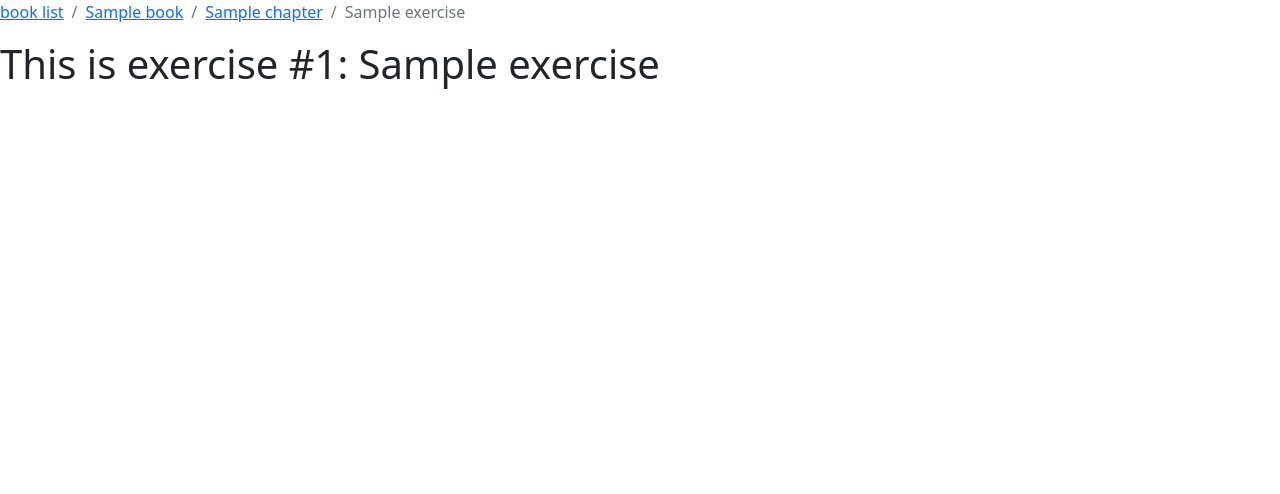
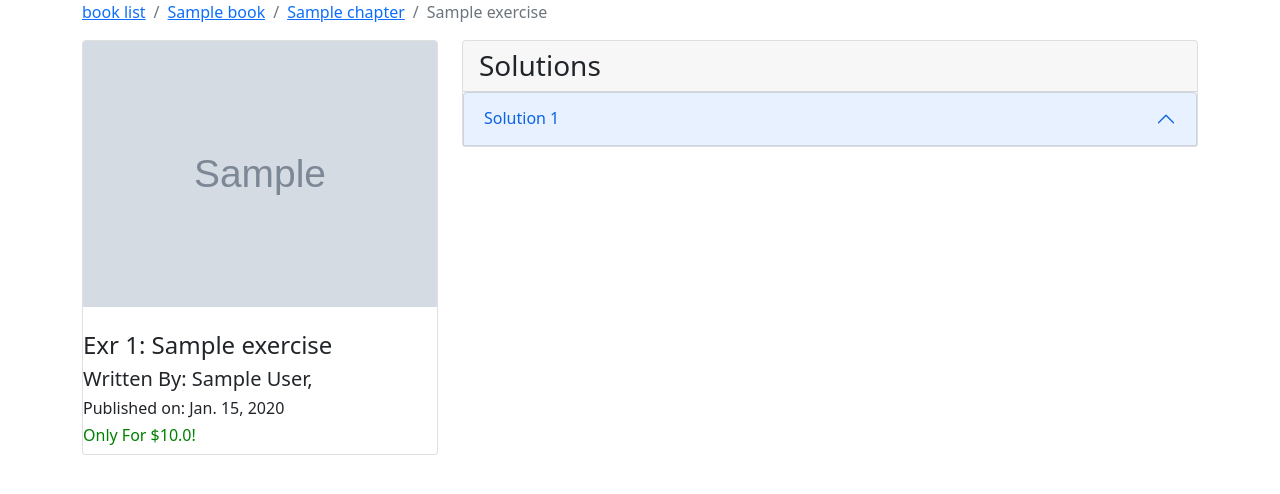
Before and after one commit to Blackice21/my_ecommerce_app, a Django app: a page that uses templates/base.html in a window 1280 px wide. Shown: the top 494 px of the page. Run offline with Django 3.2, Linux system fonts and the light colour scheme; tables that the repository leaves empty hold one stand-in row (values such as "Sample post"); grey boxes marked "Sample" are stand-in pictures; some libraries are stand-ins or nearby versions.

Commit message:
styled all detail pages

```diff
--- a/books/models.py
+++ b/books/models.py
@@ -68,6 +68,7 @@ class Exercise(models.Model):
                 })
 
 class Solution(models.Model):
+    sol_number = models.IntegerField(default=1)
     exercise = models.ForeignKey(Exercise, on_delete=models.CASCADE)
     image = models.ImageField()
 
--- a/books/urls.py
+++ b/books/urls.py
@@ -4,6 +4,6 @@ from . import views
 urlpatterns = [
     path('', views.book_list, name='book_list'),
     path('<slug>', views.book_detail, name='book_detail'),
-    path('<book_slug>/<chapter_number>', views.chapter_detail, name='chapter_detail'),
-    path('<book_slug>/<chapter_number>/<chapter_title>/<ex_number>', views.exercise_detail, name='exercise_detail'),
+    path('<book_slug>/<int:chapter_number>', views.chapter_detail, name='chapter_detail'),
+    path('<book_slug>/<int:chapter_number>/<chapter_title>/<int:ex_number>', views.exercise_detail, name='exercise_detail'),
 ]
--- a/templates/base.html
+++ b/templates/base.html
@@ -6,14 +6,15 @@
     <title>{% block title %}{% endblock title %}</title>
 </head>
 <body>
-
+     <div class="container">
       <nav aria-label="breadcrumb">
         <ol class="breadcrumb">
           {%block breadcrumb%}{% endblock breadcrumb %}
         </ol>
       </nav>
-
-    {% block content %}{% endblock content %}
-    <script src="https://cdn.jsdelivr.net/npm/bootstrap@5.0.0-beta1/dist/js/bootstrap.bundle.min.js" integrity="sha384-ygbV9kiqUc6oa4msXn9868pTtWMgiQaeYH7/t7LECLbyPA2x65Kgf80OJFdroafW" crossorigin="anonymous"></script>
+      {% block content %}{% endblock content %}
+     </div>
+    <script src="https://cdn.jsdelivr.net/npm/@popperjs/core@2.5.4/dist/umd/popper.min.js" integrity="sha384-q2kxQ16AaE6UbzuKqyBE9/u/KzioAlnx2maXQHiDX9d4/zp8Ok3f+M7DPm+Ib6IU" crossorigin="anonymous"></script>
+    <script src="https://cdn.jsdelivr.net/npm/bootstrap@5.0.0-beta1/dist/js/bootstrap.min.js" integrity="sha384-pQQkAEnwaBkjpqZ8RU1fF1AKtTcHJwFl3pblpTlHXybJjHpMYo79HY3hIi4NKxyj" crossorigin="anonymous"></script>
 </body>
 </html>
--- a/templates/exercise_detail.html
+++ b/templates/exercise_detail.html
@@ -7,5 +7,41 @@
     <li class="breadcrumb-item active">{{exercise.title}}</li>
 {% endblock breadcrumb %}
 {% block content %}
-<h1>This is exercise #{{exercise.exercise_number}}: {{exercise.title}}</h1>
+
+<div class='row'>
+    <div class="main col-md-4" >
+        <div class='card'>
+            <img src="{{exercise.chapter.book.cover.url}}" class="card-img-top" alt="...">
+            <br/>
+            <h4 class="card-title">Exr {{exercise.exercise_number}}: {{exercise.title}}</h4>
+            {% for author in exercise.chapter.book.author.all %}
+            <h5 class="card-title">Written By: {{author}},</h5>
+            {% endfor %}
+            <h6 class="card-text">Published on: {{exercise.chapter.book.pub_date}}</h4>
+            <h6 style=color:green;>Only For ${{exercise.chapter.book.price}}!</h5>
+        </div>
+    </div>
+    <div class="aside col-md-8" >
+        <div class="card">
+            <h3 class="card-header">Solutions</h3>
+                {% for solution in exercise.solution_set.all %}
+                    <div class="accordion" id="toggle{{solution.sol_number}}">
+                        <div class="accordion-item">
+                        <h2 class="accordion-header" id="headingOne">
+                            <button class="accordion-button" type="button" data-bs-toggle="collapse" data-bs-target="#collapseOne" aria-expanded="true" aria-controls="collapseOne">
+                                Solution {{solution.sol_number}}
+                            </button>
+                        </h2>
+                        <div id="collapseOne" class="accordion-collapse collapse" aria-labelledby="headingOne" data-bs-parent="#toggle{{solution.sol_number}}">
+                            <div class="accordion-body">
+                                <img class="img-fluid" src="{{solution.image.url}}" alt="">
+                            </div>
+                        </div>
+                        </div>
+                    </div>
+                {% endfor %}
+        </div>
+    </div>
+</div>
+
 {% endblock content %}
```
Also changed, not shown: templates/book_detail.html (+23 -13 lines), templates/book_list.html (+5 -4 lines), templates/chapter_detail.html (+25 -4 lines), books/migrations/0002_auto_20210113_0951.py (added).
